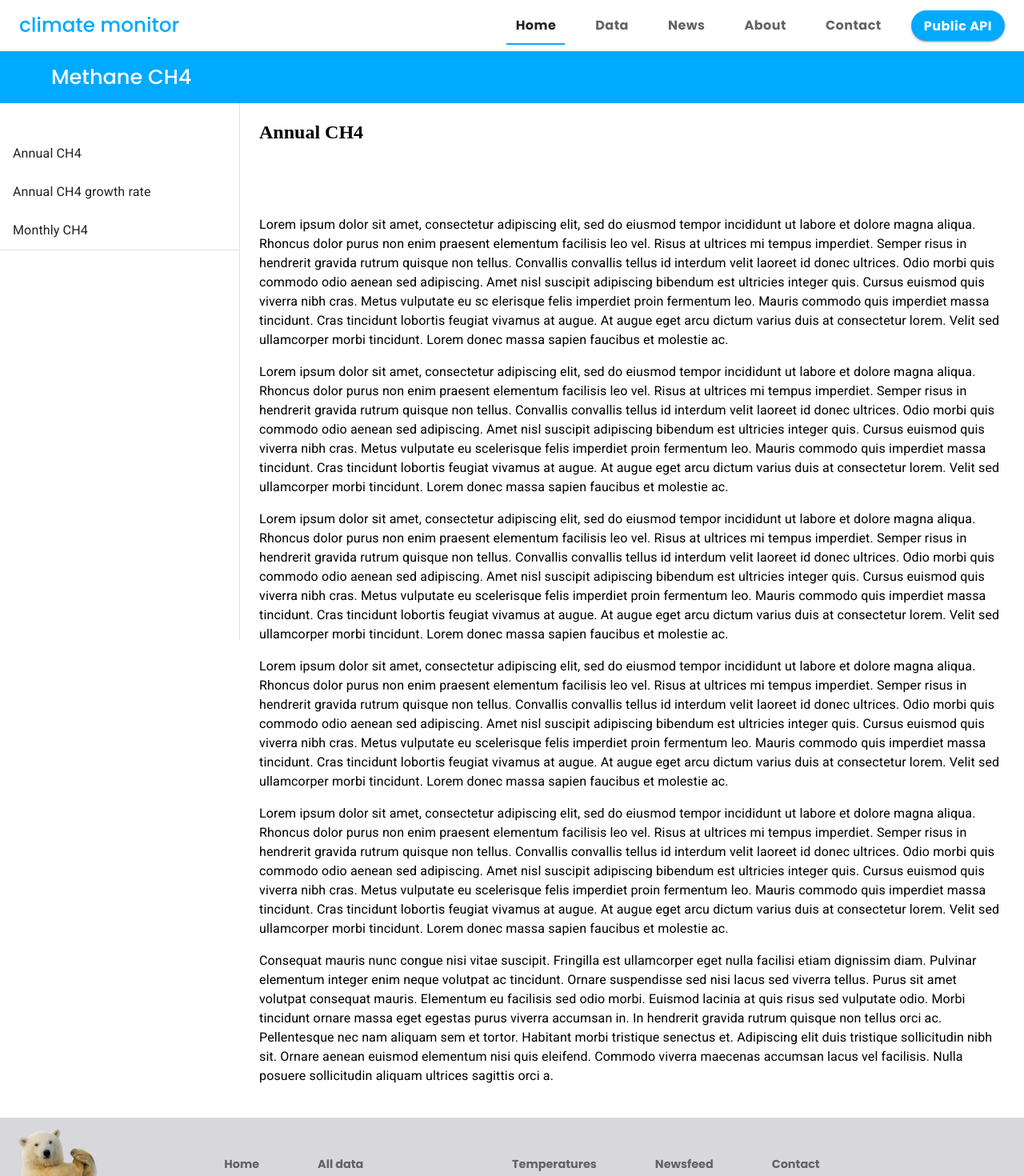
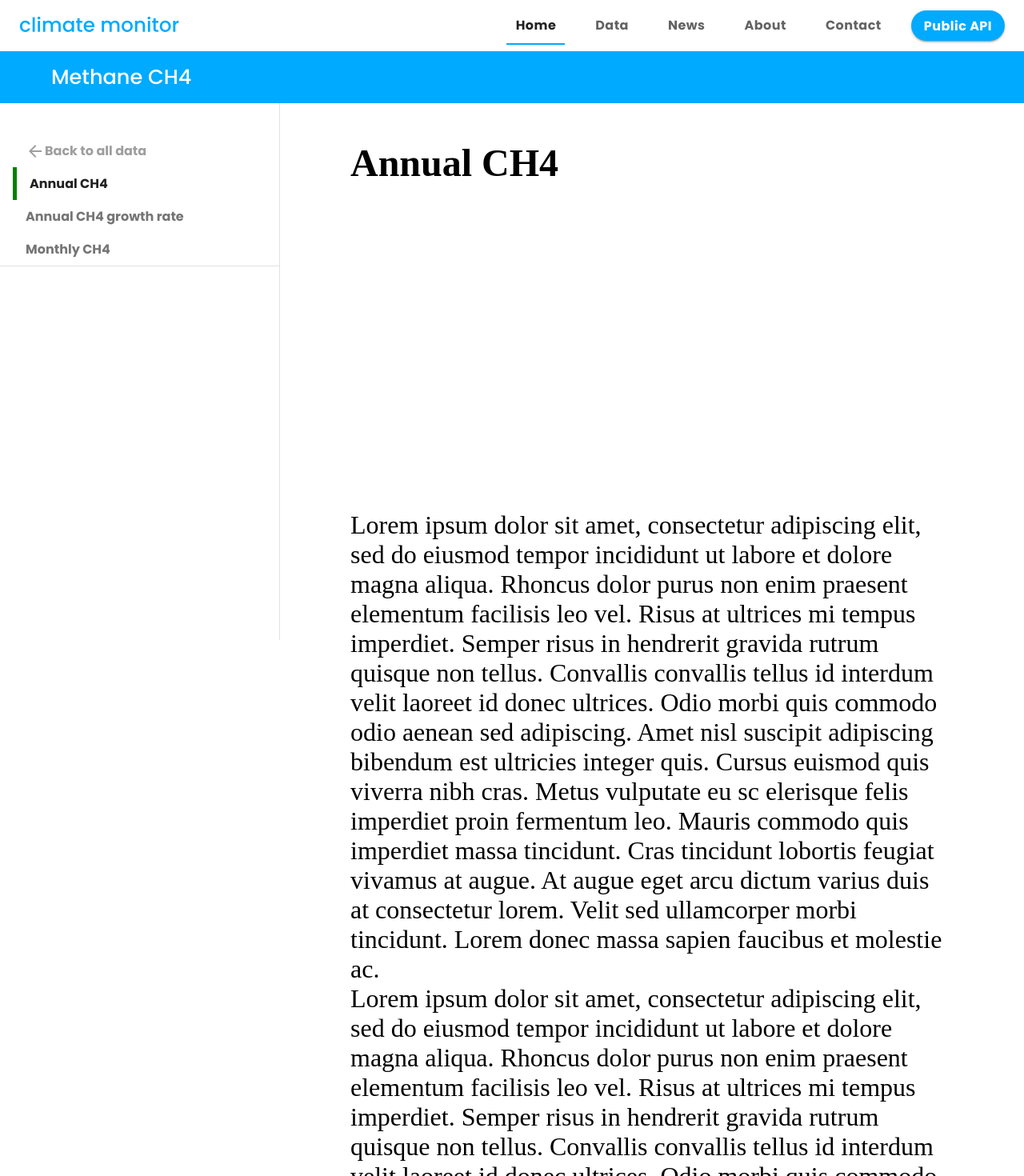
Before and after one commit to TomaszPietrzykowski/climate-monitor-client, a React (Create React App) app: page /ch4 in a window 1280 px wide. Shown: the top 1470 px of the page at 80% size. Built offline with nearby package versions, Linux system fonts and the light colour scheme.

Commit message:
data display wired

```diff
--- a/src/components/data/DataDisplay.js
+++ b/src/components/data/DataDisplay.js
@@ -1,21 +1,26 @@
-import React, { Fragment, useState } from "react";
+import React, { useState } from "react";
+import { Link } from "react-router-dom";
 import { makeStyles } from "@material-ui/core/styles";
 import Drawer from "@material-ui/core/Drawer";
 import Toolbar from "@material-ui/core/Toolbar";
 import List from "@material-ui/core/List";
-import Typography from "@material-ui/core/Typography";
 import Divider from "@material-ui/core/Divider";
 import ListItem from "@material-ui/core/ListItem";
-import ListItemText from "@material-ui/core/ListItemText";
+import Hidden from "@material-ui/core/Hidden";
 import { datasets } from "./Datasets";
+import BackIcon from "@material-ui/icons/ArrowBack";
+
+const drawerWidth = 350;
 
 const useStyles = makeStyles((theme) => ({
-  container: {
-    display: "flex",
-    flexDirection: "column",
-  },
+  //   container: {
+  //     display: "flex",
+  //     flexDirection: "column",
+  //   },
   root: {
     display: "flex",
+    maxWidth: 1200,
+    margin: "auto",
   },
   titleBar: {
     width: "100%",
@@ -33,31 +38,53 @@ const useStyles = makeStyles((theme) => ({
     margin: "0.8rem 4rem",
   },
   drawer: {
-    width: 300,
+    width: drawerWidth,
     zIndex: 1,
   },
   list: {
     marginTop: "10rem",
     marginBottom: "16rem",
-    width: 300,
-    flexShrink: 0,
+    width: drawerWidth,
+    // flexShrink: 0,
+  },
+  listItem: {
+    fontFamily: "Poppins",
+    fontWeight: "bold",
+    color: theme.palette.text.secondary,
+    fontSize: "1rem",
+    marginLeft: "1rem",
+    "&:hover": {
+      backgroundColor: theme.palette.grey.A100,
+    },
+  },
+  listItemActive: {
+    fontFamily: "Poppins",
+    fontWeight: "bold",
+    color: theme.palette.text.primary,
+    fontSize: "1rem",
+    borderLeft: "5px solid green",
+    marginLeft: "1rem",
+    "&:hover": {
+      cursor: "default",
+    },
   },
   drawerPaper: {
-    width: 300,
+    width: drawerWidth,
   },
   drawerContainer: {
     overflow: "auto",
     overflowX: "hidden",
   },
   content: {
-    flexGrow: 1,
-    padding: theme.spacing(3),
+    fontSize: "2rem",
+    padding: "3rem",
   },
 }));
 
 const DataDisplay = ({ dataset }) => {
   const activeDataset = datasets[dataset];
   const [activeData, setActiveData] = useState(activeDataset.scopes[0]);
+  const [index, setIndex] = useState(0);
   const classes = useStyles();
 
   const getData = async (endpoint) => {
@@ -68,6 +95,7 @@ const DataDisplay = ({ dataset }) => {
       const data = await res.json();
       console.log(data.data.title);
       setActiveData(data.data);
+      console.log(data.data);
     } catch (err) {
       console.log(err);
     }
@@ -78,8 +106,8 @@ const DataDisplay = ({ dataset }) => {
       <div className={classes.titleBar}>
         <div className={classes.sectionHeader}>{activeDataset.header}</div>
       </div>
-      <Fragment>
       <div className={classes.root}>
+        <Hidden mdDown>
           <Drawer
             className={classes.drawer}
             variant="permanent"
@@ -89,19 +117,38 @@ const DataDisplay = ({ dataset }) => {
           >
             <div className={classes.drawerContainer}>
               <List className={classes.list}>
-                {activeDataset.scopes.map((scope) => (
                 <ListItem
+                  className={classes.listItem}
+                  style={{ opacity: 0.7 }}
+                  button
+                  disableRipple
+                  key={"backbutton"}
+                  component={Link}
+                  to="/data"
+                >
+                  <BackIcon />
+                  Back to all data
+                </ListItem>
+                {activeDataset.scopes.map((scope, i) => (
+                  <ListItem
+                    className={
+                      i === index ? classes.listItemActive : classes.listItem
+                    }
                     button
                     key={scope.title}
-                    onClick={() => getData(scope.endpoint)}
+                    onClick={() => {
+                      getData(scope.endpoint);
+                      setIndex(i);
+                    }}
                   >
-                    <ListItemText primary={scope.title} />
+                    {scope.title}
                   </ListItem>
                 ))}
                 <Divider />
               </List>
             </div>
           </Drawer>
+        </Hidden>
         <main className={classes.content}>
           <Toolbar />
 
@@ -111,99 +158,61 @@ const DataDisplay = ({ dataset }) => {
           <br />
           <br />
           <br />
-            <Typography paragraph>
+          <h5>{activeData.description}</h5>
+          <br />
+          <br />
+          <h5>{activeData.lastUpdate}</h5>
+          <br />
+          <br />
+          <br />
+          <br />
+          <p>
             Lorem ipsum dolor sit amet, consectetur adipiscing elit, sed do
-              eiusmod tempor incididunt ut labore et dolore magna aliqua.
-              Rhoncus dolor purus non enim praesent elementum facilisis leo vel.
-              Risus at ultrices mi tempus imperdiet. Semper risus in hendrerit
-              gravida rutrum quisque non tellus. Convallis convallis tellus id
-              interdum velit laoreet id donec ultrices. Odio morbi quis commodo
-              odio aenean sed adipiscing. Amet nisl suscipit adipiscing bibendum
-              est ultricies integer quis. Cursus euismod quis viverra nibh cras.
-              Metus vulputate eu sc elerisque felis imperdiet proin fermentum
-              leo. Mauris commodo quis imperdiet massa tincidunt. Cras tincidunt
-              lobortis feugiat vivamus at augue. At augue eget arcu dictum
-              varius duis at consectetur lorem. Velit sed ullamcorper morbi
-              tincidunt. Lorem donec massa sapien faucibus et molestie ac.
-            </Typography>
-            <Typography paragraph>
+            eiusmod tempor incididunt ut labore et dolore magna aliqua. Rhoncus
+            dolor purus non enim praesent elementum facilisis leo vel. Risus at
+            ultrices mi tempus imperdiet. Semper risus in hendrerit gravida
+            rutrum quisque non tellus. Convallis convallis tellus id interdum
+            velit laoreet id donec ultrices. Odio morbi quis commodo odio aenean
+            sed adipiscing. Amet nisl suscipit adipiscing bibendum est ultricies
+            integer quis. Cursus euismod quis viverra nibh cras. Metus vulputate
+            eu sc elerisque felis imperdiet proin fermentum leo. Mauris commodo
+            quis imperdiet massa tincidunt. Cras tincidunt lobortis feugiat
+            vivamus at augue. At augue eget arcu dictum varius duis at
+            consectetur lorem. Velit sed ullamcorper morbi tincidunt. Lorem
+            donec massa sapien faucibus et molestie ac.
+          </p>
+          <p>
             Lorem ipsum dolor sit amet, consectetur adipiscing elit, sed do
-              eiusmod tempor incididunt ut labore et dolore magna aliqua.
-              Rhoncus dolor purus non enim praesent elementum facilisis leo vel.
-              Risus at ultrices mi tempus imperdiet. Semper risus in hendrerit
-              gravida rutrum quisque non tellus. Convallis convallis tellus id
-              interdum velit laoreet id donec ultrices. Odio morbi quis commodo
-              odio aenean sed adipiscing. Amet nisl suscipit adipiscing bibendum
-              est ultricies integer quis. Cursus euismod quis viverra nibh cras.
-              Metus vulputate eu scelerisque felis imperdiet proin fermentum
-              leo. Mauris commodo quis imperdiet massa tincidunt. Cras tincidunt
-              lobortis feugiat vivamus at augue. At augue eget arcu dictum
-              varius duis at consectetur lorem. Velit sed ullamcorper morbi
-              tincidunt. Lorem donec massa sapien faucibus et molestie ac.
-            </Typography>
-            <Typography paragraph>
+            eiusmod tempor incididunt ut labore et dolore magna aliqua. Rhoncus
+            dolor purus non enim praesent elementum facilisis leo vel. Risus at
+            ultrices mi tempus imperdiet. Semper risus in hendrerit gravida
+            rutrum quisque non tellus. Convallis convallis tellus id interdum
+            velit laoreet id donec ultrices. Odio morbi quis commodo odio aenean
+            sed adipiscing. Amet nisl suscipit adipiscing bibendum est ultricies
+            integer quis. Cursus euismod quis viverra nibh cras. Metus vulputate
+            eu sc elerisque felis imperdiet proin fermentum leo. Mauris commodo
+            quis imperdiet massa tincidunt. Cras tincidunt lobortis feugiat
+            vivamus at augue. At augue eget arcu dictum varius duis at
+            consectetur lorem. Velit sed ullamcorper morbi tincidunt. Lorem
+            donec massa sapien faucibus et molestie ac.
+          </p>
+          <p>
             Lorem ipsum dolor sit amet, consectetur adipiscing elit, sed do
-              eiusmod tempor incididunt ut labore et dolore magna aliqua.
-              Rhoncus dolor purus non enim praesent elementum facilisis leo vel.
-              Risus at ultrices mi tempus imperdiet. Semper risus in hendrerit
-              gravida rutrum quisque non tellus. Convallis convallis tellus id
-              interdum velit laoreet id donec ultrices. Odio morbi quis commodo
-              odio aenean sed adipiscing. Amet nisl suscipit adipiscing bibendum
-              est ultricies integer quis. Cursus euismod quis viverra nibh cras.
-              Metus vulputate eu scelerisque felis imperdiet proin fermentum
-              leo. Mauris commodo quis imperdiet massa tincidunt. Cras tincidunt
-              lobortis feugiat vivamus at augue. At augue eget arcu dictum
-              varius duis at consectetur lorem. Velit sed ullamcorper morbi
-              tincidunt. Lorem donec massa sapien faucibus et molestie ac.
-            </Typography>
-            <Typography paragraph>
-              Lorem ipsum dolor sit amet, consectetur adipiscing elit, sed do
-              eiusmod tempor incididunt ut labore et dolore magna aliqua.
-              Rhoncus dolor purus non enim praesent elementum facilisis leo vel.
-              Risus at ultrices mi tempus imperdiet. Semper risus in hendrerit
-              gravida rutrum quisque non tellus. Convallis convallis tellus id
-              interdum velit laoreet id donec ultrices. Odio morbi quis commodo
-              odio aenean sed adipiscing. Amet nisl suscipit adipiscing bibendum
-              est ultricies integer quis. Cursus euismod quis viverra nibh cras.
-              Metus vulputate eu scelerisque felis imperdiet proin fermentum
-              leo. Mauris commodo quis imperdiet massa tincidunt. Cras tincidunt
-              lobortis feugiat vivamus at augue. At augue eget arcu dictum
-              varius duis at consectetur lorem. Velit sed ullamcorper morbi
-              tincidunt. Lorem donec massa sapien faucibus et molestie ac.
-            </Typography>
-            <Typography paragraph>
-              Lorem ipsum dolor sit amet, consectetur adipiscing elit, sed do
-              eiusmod tempor incididunt ut labore et dolore magna aliqua.
-              Rhoncus dolor purus non enim praesent elementum facilisis leo vel.
-              Risus at ultrices mi tempus imperdiet. Semper risus in hendrerit
-              gravida rutrum quisque non tellus. Convallis convallis tellus id
-              interdum velit laoreet id donec ultrices. Odio morbi quis commodo
-              odio aenean sed adipiscing. Amet nisl suscipit adipiscing bibendum
-              est ultricies integer quis. Cursus euismod quis viverra nibh cras.
-              Metus vulputate eu scelerisque felis imperdiet proin fermentum
-              leo. Mauris commodo quis imperdiet massa tincidunt. Cras tincidunt
-              lobortis feugiat vivamus at augue. At augue eget arcu dictum
-              varius duis at consectetur lorem. Velit sed ullamcorper morbi
-              tincidunt. Lorem donec massa sapien faucibus et molestie ac.
-            </Typography>
-            <Typography paragraph>
-              Consequat mauris nunc congue nisi vitae suscipit. Fringilla est
-              ullamcorper eget nulla facilisi etiam dignissim diam. Pulvinar
-              elementum integer enim neque volutpat ac tincidunt. Ornare
-              suspendisse sed nisi lacus sed viverra tellus. Purus sit amet
-              volutpat consequat mauris. Elementum eu facilisis sed odio morbi.
-              Euismod lacinia at quis risus sed vulputate odio. Morbi tincidunt
-              ornare massa eget egestas purus viverra accumsan in. In hendrerit
-              gravida rutrum quisque non tellus orci ac. Pellentesque nec nam
-              aliquam sem et tortor. Habitant morbi tristique senectus et.
-              Adipiscing elit duis tristique sollicitudin nibh sit. Ornare
-              aenean euismod elementum nisi quis eleifend. Commodo viverra
-              maecenas accumsan lacus vel facilisis. Nulla posuere sollicitudin
-              aliquam ultrices sagittis orci a.
-            </Typography>
+            eiusmod tempor incididunt ut labore et dolore magna aliqua. Rhoncus
+            dolor purus non enim praesent elementum facilisis leo vel. Risus at
+            ultrices mi tempus imperdiet. Semper risus in hendrerit gravida
+            rutrum quisque non tellus. Convallis convallis tellus id interdum
+            velit laoreet id donec ultrices. Odio morbi quis commodo odio aenean
+            sed adipiscing. Amet nisl suscipit adipiscing bibendum est ultricies
+            integer quis. Cursus euismod quis viverra nibh cras. Metus vulputate
+            eu sc elerisque felis imperdiet proin fermentum leo. Mauris commodo
+            quis imperdiet massa tincidunt. Cras tincidunt lobortis feugiat
+            vivamus at augue. At augue eget arcu dictum varius duis at
+            consectetur lorem. Velit sed ullamcorper morbi tincidunt. Lorem
+            donec massa sapien faucibus et molestie ac.
+          </p>
         </main>
       </div>
-      </Fragment>
     </div>
   );
 };
```
Lines whose indentation alone changed are shown as unchanged.
